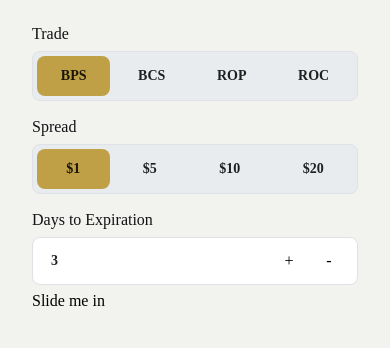
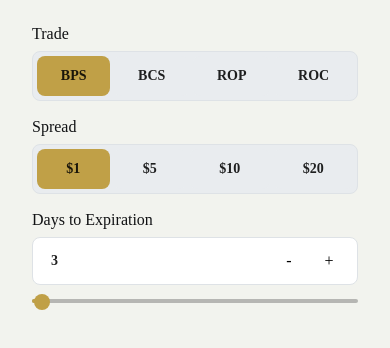
Before and after one commit to sharpmachine/arorc_calculator, a React Native app: screen / in a window 390 px wide. Shown: the top 348 px of the page. Built offline with nearby package versions, Linux system fonts and the light colour scheme.

Commit message:
Clean up text field

```diff
--- a/TextField.css
+++ b/TextField.css
@@ -1,4 +1,3 @@
-
 .text-field-container {
   width: 100%;
   display: flex;
@@ -7,76 +6,39 @@
 }
 
 .nudgers {
-    /* Nudgers */
-
-    /* Auto layout */
-
   display: flex;
   flex-direction: row;
   align-items: flex-start;
   padding: 0px;
-
-    /* width: 80px;
-    height: 40px; */
-
-
-    /* Inside auto layout */
-
   flex: none;
   order: 1;
   flex-grow: 0;
 }
 
 .nudger {
-    /* Auto layout */
-
   display: flex;
   flex-direction: row;
   justify-content: center;
   align-items: center;
-/* padding: 8px; */
   gap: 8px;
-
   width: 40px;
   height: 40px;
-
-
-/* Inside auto layout */
-
   flex: none;
   order: 0;
   flex-grow: 0;
 }
 
 .text-field {
-    /* Field */
-
-
   box-sizing: border-box;
-
-/* Auto layout */
-
   display: flex;
   flex-direction: row;
   align-items: center;
   padding: 4px 8px 4px 16px;
   gap: 8px;
-
-/* width: 256px; */
   height: 48px;
-
-/* Surface
-
-White
-*/
   background: #FFFFFF;
-/* Gray Neutral Palette/300 */
-
   border: 1px solid #DEE2E6;
   border-radius: 8px;
-
-/* Inside auto layout */
-
   flex: none;
   order: 1;
   align-self: stretch;
@@ -84,26 +46,14 @@ flex-grow: 0;
 }
 
 .text-field input {
-    /* Value */
-
-
-/* width: 144px; */
   height: 16px;
-
   font-family: 'Work Sans';
   font-style: normal;
   font-weight: 600;
   font-size: 14px;
   line-height: 16px;
   border-width: 0;
-
-/* On Surface (On Light Bg)/High Emphasis */
-
   color: rgba(0, 0, 0, 0.87);
-
-
-/* Inside auto layout */
-
   flex: none;
   order: 0;
   flex-grow: 1;
@@ -119,39 +69,51 @@ flex-grow: 1;
   font-weight: 500;
   font-size: 16px;
   line-height: 19px;
-    /* identical to box height */
-
-
   color: #111214;
-
-
-    /* Inside auto layout */
-
   flex: none;
   order: 0;
   flex-grow: 0;
 }
 
+/* SLIDER */
 .slider {
-    /* Slider */
-
-
-/* Auto layout */
-
   display: flex;
   flex-direction: row;
   align-items: center;
   padding: 0px;
   isolation: isolate;
-
   width: 256px;
   height: 16px;
-
-
-/* Inside auto layout */
-
   flex: none;
   order: 2;
   align-self: stretch;
   flex-grow: 0;
 }
+
+.slider {
+  width: 100%;
+}
+
+.rc-slider-track {
+  background-color: #C0A047;
+  border-radius: 9999px;
+}
+
+.rc-slider-handle {
+  width: 16px;
+  height: 16px;
+  background-color: #C0A047;
+  border: 0;
+  opacity: 1;
+}
+
+.rc-slider-handle:focus-visible,
+.rc-slider-handle-dragging.rc-slider-handle-dragging.rc-slider-handle-dragging {
+  border: 0;
+  box-shadow: none;
+}
+
+.rc-slider-rail {
+  background: rgba(0, 0, 0, 0.25);
+  border-radius: 9999px;
+}
--- a/TextField.js
+++ b/TextField.js
@@ -1,30 +1,43 @@
 import { useRef, useState, useEffect } from "react";
+import Slider from 'rc-slider';
+import 'rc-slider/assets/index.css';
 import './TextField.css';
 
 const TextField = ({
-    // segments,
     callback,
     label,
+    name,
     defaultValue = 0,
-    leadingSymbol = '$',
-    defaultIndex = 0,
+    showCurrencySign = false,
     controlRef
 }) => {
-    const [activeIndex, setActiveIndex] = useState(defaultIndex);
     const [value, setValue] = useState(defaultValue)
     const componentReady = useRef();
 
-    const onInputChange = (event) => {
-        setValue(event.target.value);
+    const onInputChange = (value) => {
+        setValue(value);
+        callback(name, value);
+    }
+
+    const onSliderChange = (newValue) => {
+        setValue(newValue);
+        callback(name, newValue);
     }
 
     const incrementUp = (value) => {
         setValue(++value);
+        callback(name, value);
     }
 
     const incrementDown = (value) => {
+        setValue(--value);
+        callback(name, value);
+    }
 
-        setValue(--value);
+    const onBackspace = (e) => {
+        if (e.keyCode === 8) {
+            setValue(0);
+        }
     }
 
     useEffect(() => {
@@ -33,39 +46,37 @@ const TextField = ({
 
     useEffect(() => {
         // const activeSegmentRef = segments[activeIndex].ref;
-    }, [activeIndex, callback]);
+    }, [callback]);
 
     return (
         <div className="text-field-container" ref={controlRef}>
             <div className="text-field-label">{label}</div>
             <div className={`text-field ${componentReady.current ? 'ready' : 'idle'}`}>
-                <input type="number"
-                value={value}
-                min="0"
-                onChange={onInputChange} />
+                {showCurrencySign ?
+                    <div className="leading-symbol">$</div>
+                : null }
+                <input
+                    type="number"
+                    value={value}
+                    min="0"
+                    onChange={(e) => onInputChange(e.target.value)}
+                    onKeyDown={onBackspace} />
                 <div className="nudgers">
                     <div
+                        className="nudger nudge-down"
+                        onClick={()=> incrementDown(value)}>-</div>
+                    <div
                         className="nudger nudge-up"
-                        onClick={()=> incrementUp(value)}
-                    >+</div>
-                    <div
-                        className="nudger nudge-down"
-                        onClick={()=> incrementDown(value)}
-                    >-</div>
+                        onClick={()=> incrementUp(value)}>+</div>
                 </div>
             </div>
-            <div className="slider">Slide me in</div>
-                {/* {segments.map((item, i) => (
-
-                    <button
-                        key={item.value}
-                        className={`segment ${i === activeIndex ? 'active': 'inactive'}`}
-                        ref={item.ref}
-                        onClick={() => onInputChange(item.value, i)}>
-                        {item.label}
-                    </button>
-                ))} */}
-
+            <div className="slider">
+                <Slider
+                    defaultValue={value}
+                    value={value}
+                    onChange={onSliderChange}
+                     />
+            </div>
         </div>
     );
 }
```
Lines whose indentation alone changed are shown as unchanged.
